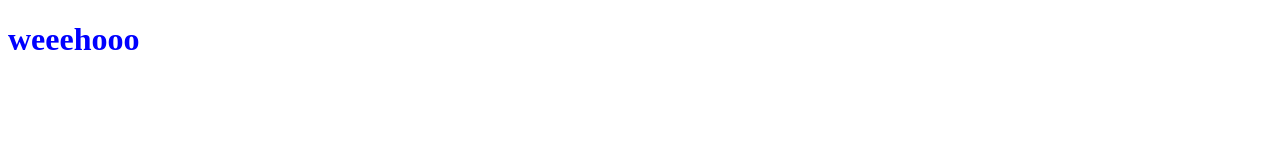
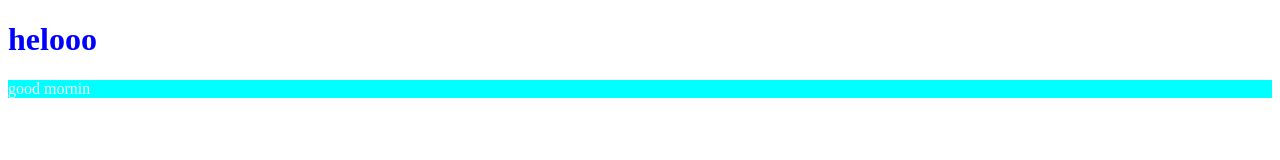
Before and after one commit to Wolfram-txt/ukol1, a plain HTML site: page index.html in a window 1280 px wide. Drawn offline with Linux system fonts and the light colour scheme.

Commit message:
smoothing

```diff
--- a/index.html
+++ b/index.html
@@ -7,6 +7,7 @@
     <title>Document</title>
 </head>
 <body>
-    <h1>weeehooo</h1>
+    <h1>helooo</h1>
+    <p>good mornin</p>
 </body>
 </html>
--- a/style.css
+++ b/style.css
@@ -1,3 +1,7 @@
 h1{
     color:blue;
 }
+p{
+    background-color: aqua;
+    -webkit-text-fill-color: aliceblue;
+}
```
Also changed, not shown: 1 other file.
